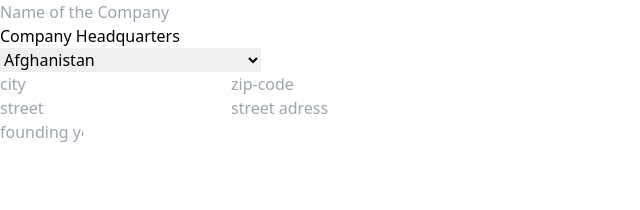
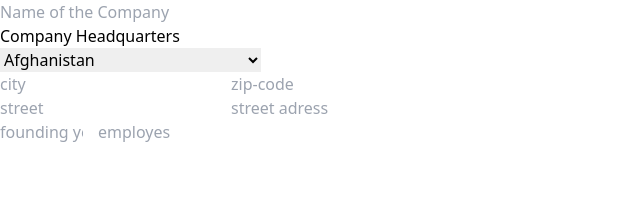
Before and after one commit to S-Guettner/it-job-plattform-frontend, a React (Vite) app: page /company_registration in a window 1280 px wide. Shown: the top 210 px of the page, without its empty margins (0-640 px from the left). Built offline with nearby package versions, Linux system fonts and the light colour scheme.

Commit message:
feat: adding more inputs to registration form

```diff
--- a/src/pages/Registration.tsx
+++ b/src/pages/Registration.tsx
@@ -46,6 +46,7 @@ const Registration: FC = () => {
         <input className='border-2' type="text" name="streetAdress" id="streetAdress" placeholder='street adress'/>
           </div>
       <input className='border-2 w-32' type="number" min="1900" max="2099" step="1" name="foundingYear" id="foundingYear" placeholder='founding year'/>
+      <input className='border-2 w-32' type="number" min="1"  step="1" name="employes" id="employes" placeholder='employes'/>
     </main>
   )
 }
```
